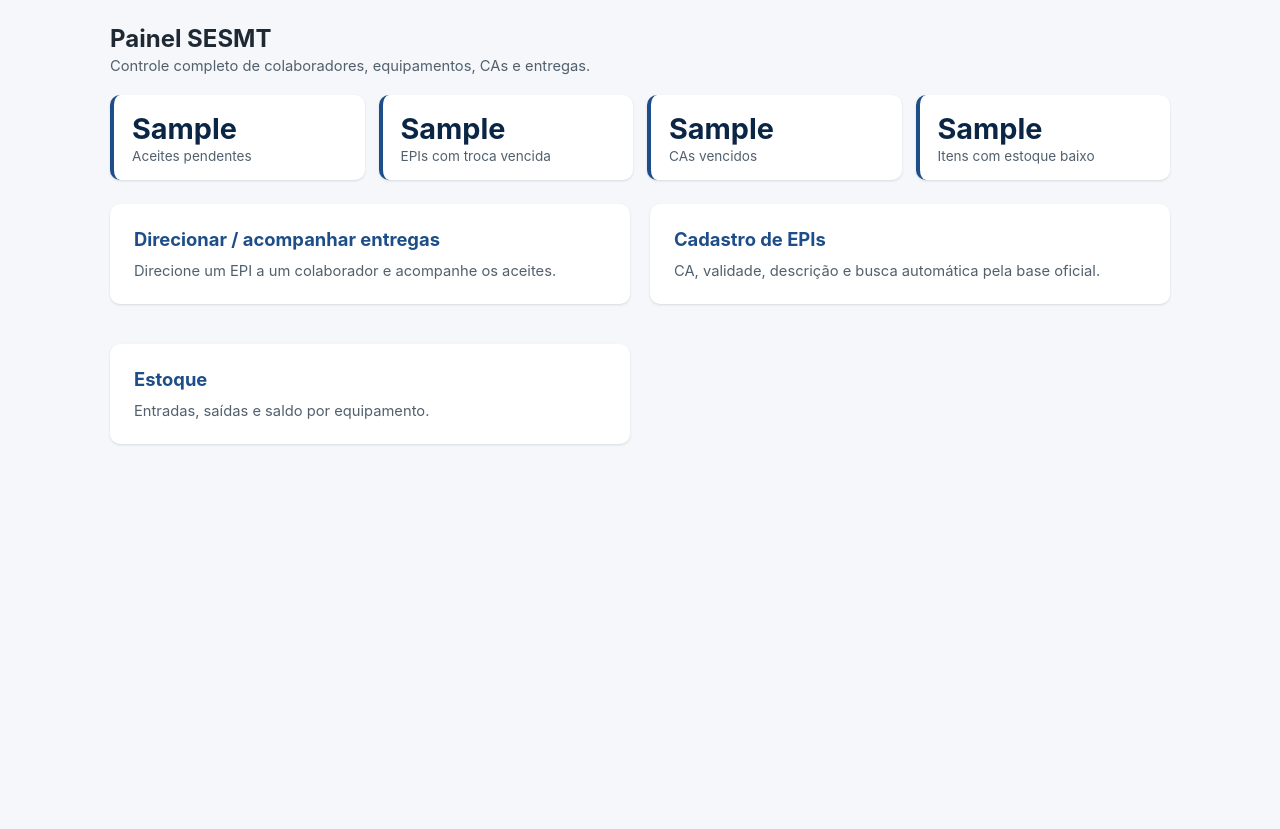
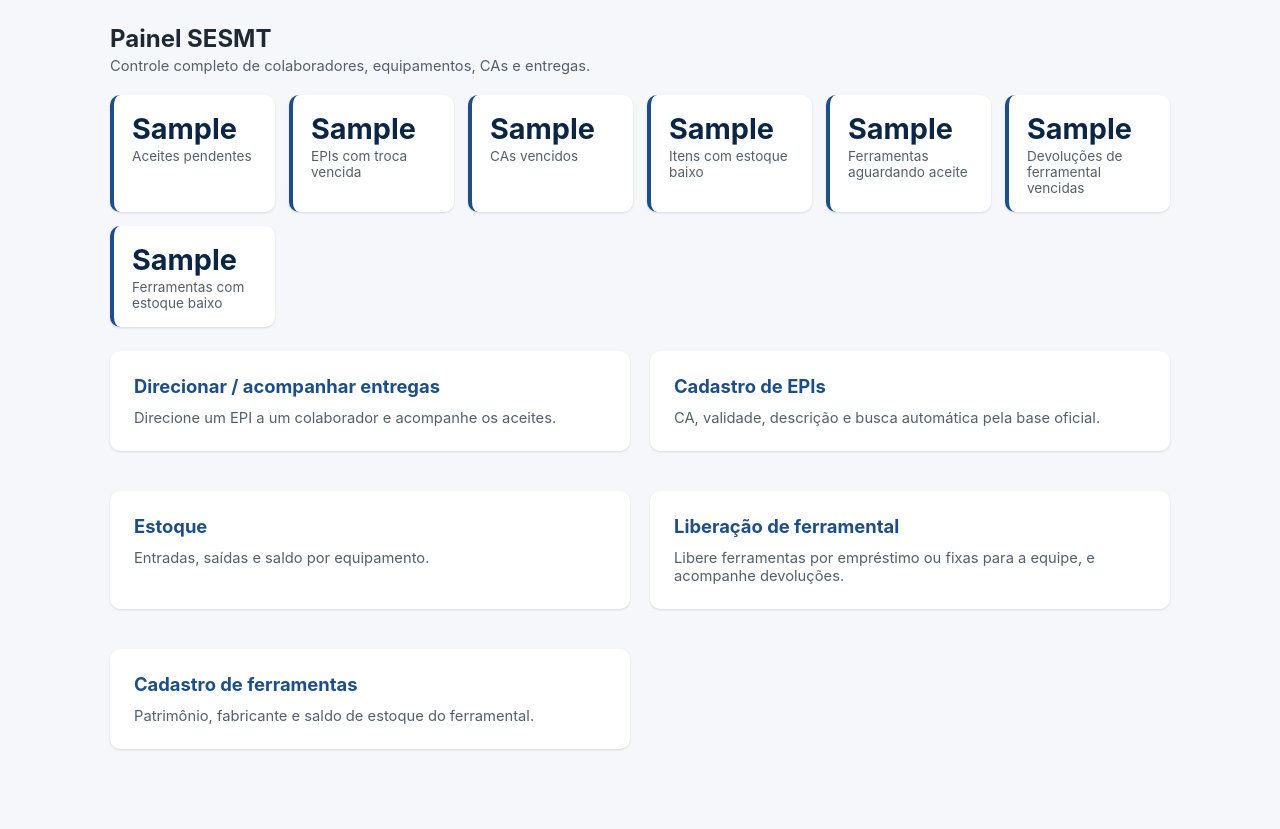
Before and after one commit to thiagorgomberg-star/controle-epi, a Flask app: template epi-controle/app/templates/admin/dashboard.html in a window 1280 px wide. Before the commit the page ends 445 px from the top, so only its background shows below. Run offline with Flask 3, Linux system fonts and the light colour scheme; the template is opened without the code that fills it: most values are stand-ins (such as "Sample title", 1, 10 or a date in 2020); some libraries are stand-ins or nearby versions.

Commit message:
Update dashboard.html

```diff
--- a/epi-controle/app/templates/admin/dashboard.html
+++ b/epi-controle/app/templates/admin/dashboard.html
@@ -28,6 +28,18 @@
       <div class="numero">{{ estoque_baixo }}</div>
       <div class="rotulo">Itens com estoque baixo</div>
     </div>
+    <div class="stat {{ 'alerta' if ferramental_pendentes > 0 else '' }}">
+      <div class="numero">{{ ferramental_pendentes }}</div>
+      <div class="rotulo">Ferramentas aguardando aceite</div>
+    </div>
+    <div class="stat {{ 'perigo' if ferramental_devolucao_vencida > 0 else '' }}">
+      <div class="numero">{{ ferramental_devolucao_vencida }}</div>
+      <div class="rotulo">Devoluções de ferramental vencidas</div>
+    </div>
+    <div class="stat {{ 'alerta' if ferramental_estoque_baixo > 0 else '' }}">
+      <div class="numero">{{ ferramental_estoque_baixo }}</div>
+      <div class="rotulo">Ferramentas com estoque baixo</div>
+    </div>
   </div>
 
   <div class="grid-2">
@@ -49,6 +61,14 @@
       <h2>Estoque</h2>
       <p class="subtitulo" style="margin:0">Entradas, saídas e saldo por equipamento.</p>
     </a>
+    <a class="cartao" href="{{ url_for('liberacoes.listar') }}" style="display:block">
+      <h2>Liberação de ferramental</h2>
+      <p class="subtitulo" style="margin:0">Libere ferramentas por empréstimo ou fixas para a equipe, e acompanhe devoluções.</p>
+    </a>
+    <a class="cartao" href="{{ url_for('ferramentas.listar') }}" style="display:block">
+      <h2>Cadastro de ferramentas</h2>
+      <p class="subtitulo" style="margin:0">Patrimônio, fabricante e saldo de estoque do ferramental.</p>
+    </a>
     {% if current_user.papel == 'admin' %}
     <a class="cartao" href="{{ url_for('colaboradores.listar') }}" style="display:block">
       <h2>Colaboradores</h2>
```
